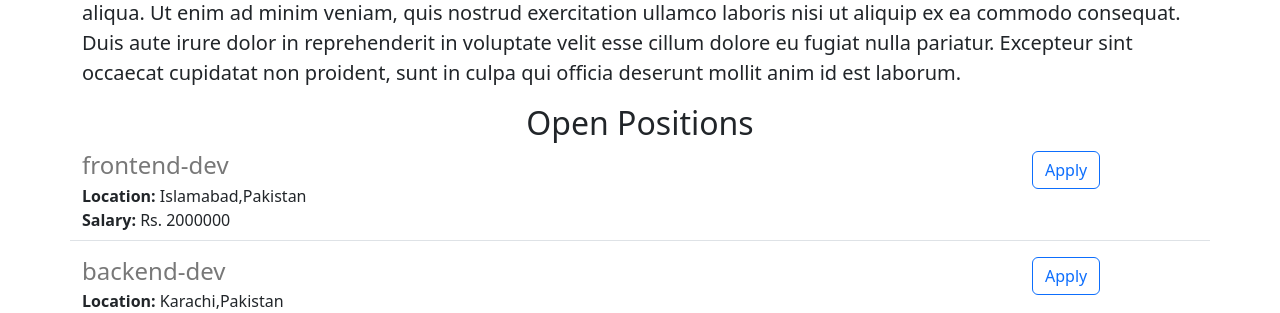
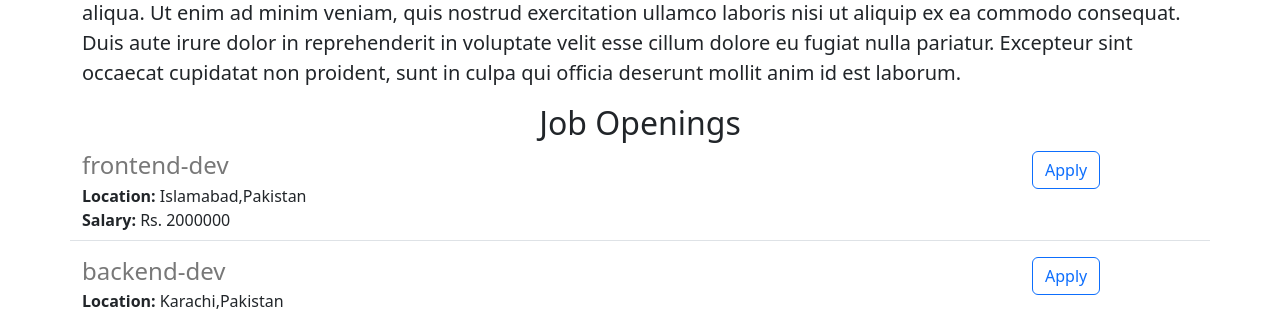
Before and after one commit to SyedMeeranKhan/careers-website, a Flask app: page / in a window 1280 px wide. Shown: the part 542-855 px from the top of the page. Run offline with Flask 3, Linux system fonts and the light colour scheme.

Commit message:
refactor: home.html updated

```diff
--- a/templates/home.html
+++ b/templates/home.html
@@ -20,7 +20,7 @@
       <h2 class="text-center mt-2 mb-4">About jovian</h2>
       <p class="lead">Lorem ipsum dolor sit amet, consectetur adipiscing elit. Sed do eiusmod tempor incididunt ut labore et dolore magna aliqua. Ut enim ad minim veniam, quis nostrud exercitation ullamco laboris nisi ut aliquip ex ea commodo consequat. Duis aute irure dolor in reprehenderit in voluptate velit esse cillum dolore eu fugiat nulla pariatur. Excepteur sint occaecat cupidatat non proident, sunt in culpa qui officia deserunt mollit anim id est laborum.
   </p>
-      <h2 class="text-center">Open Positions</h2>
+      <h2 class="text-center">Job Openings</h2>
       <div>
         {% for job in jobs %}
           {% include 'jobitem.html' %}
```
